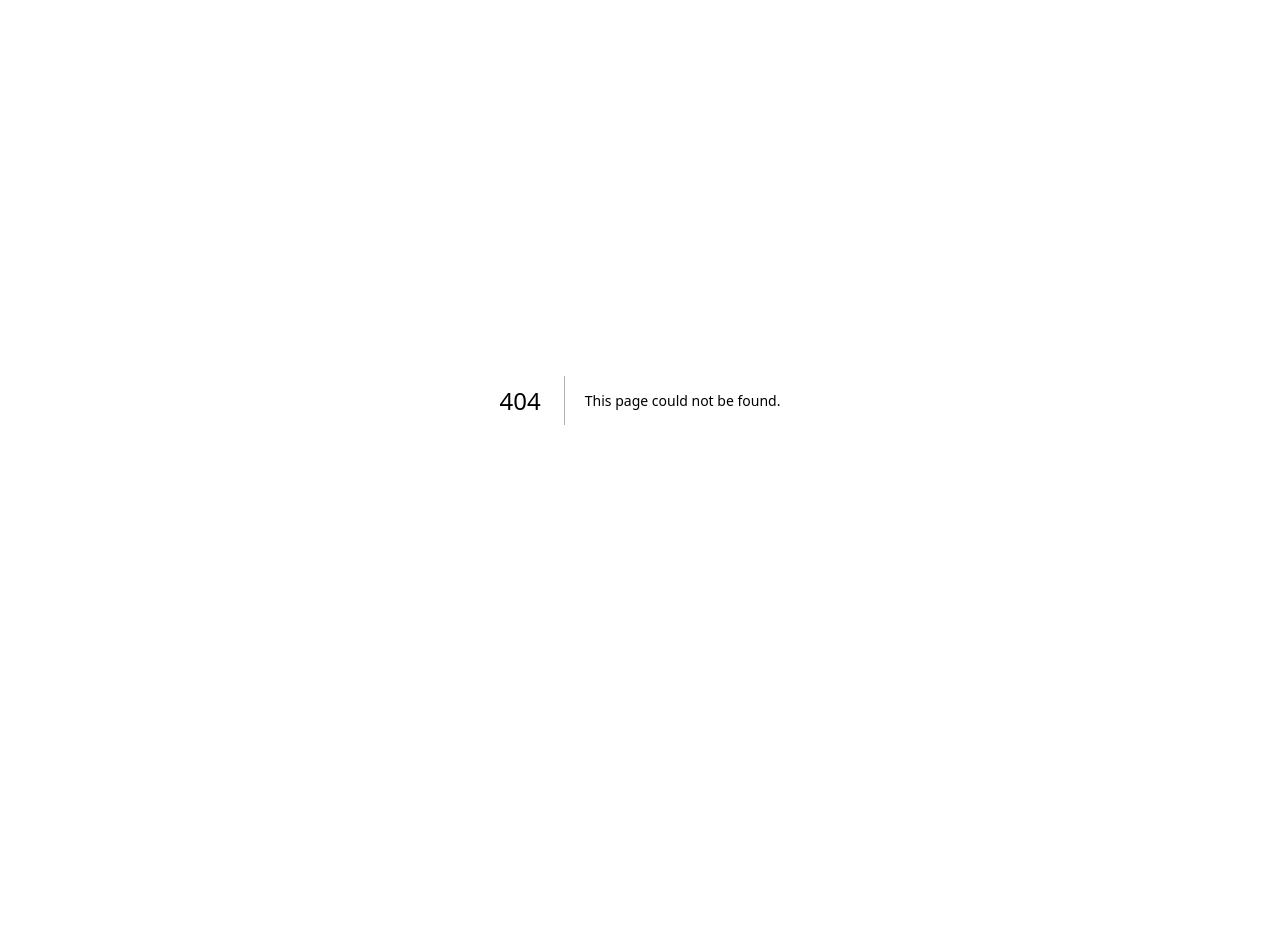
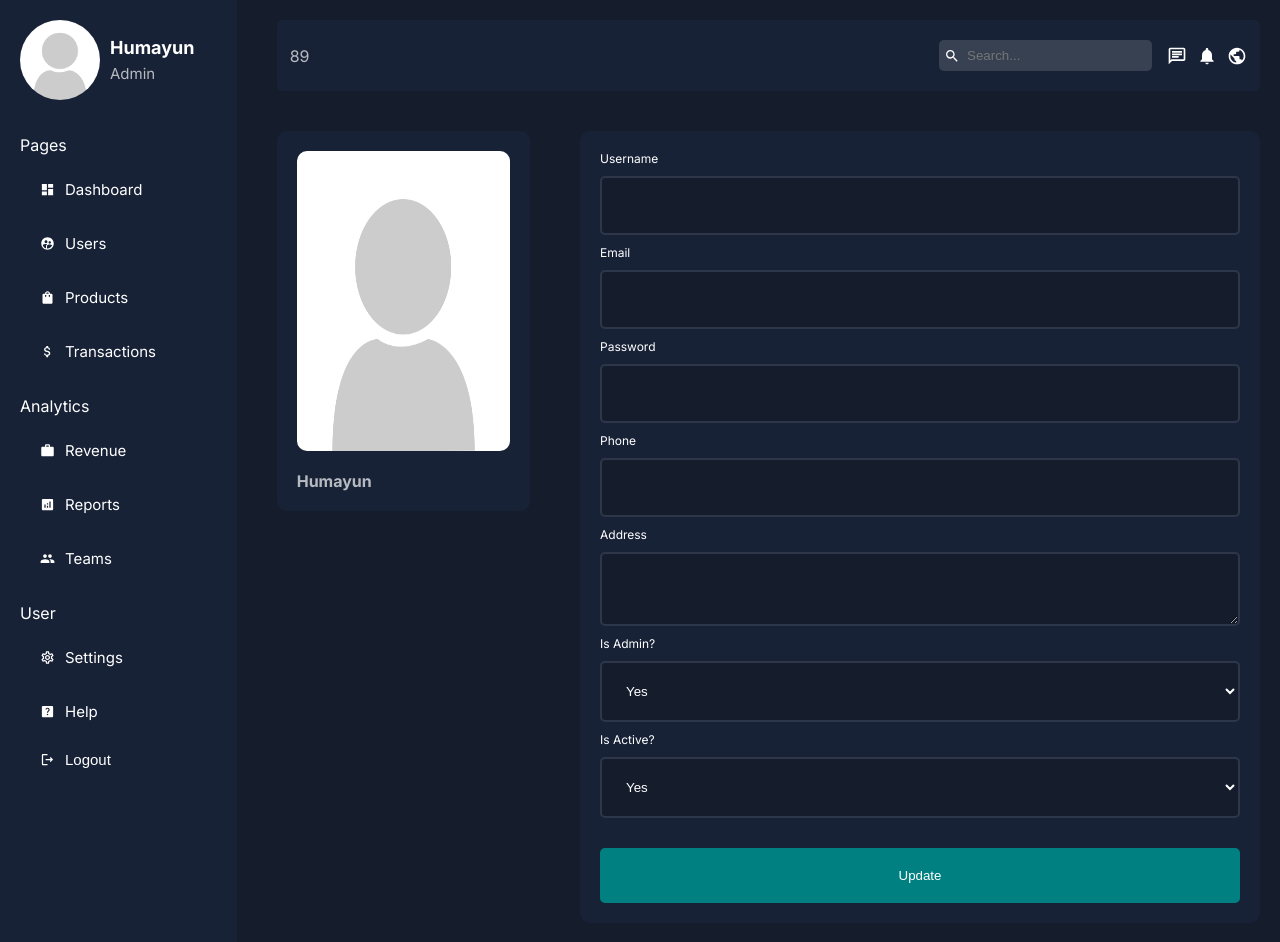
Before and after one commit to devhumayun/Nextjs-Dashboard, a Next.js app: page /dashboard/users/89 in a window 1280 px wide. Before the commit this address had no page. Before the commit the page ends 800 px from the top, so only its background shows below. Built offline with nearby package versions, Linux system fonts and the light colour scheme.

Commit message:
single user page design

```diff
--- a/app/dashboard/products/page.js
+++ b/app/dashboard/products/page.js
@@ -50,7 +50,10 @@ const ProductPage = () => {
             <td>12</td>
             <td>
               <div className={styles.actionBtn}>
-                <Link href={"#"} className={styles.viewBtn}>
+                <Link
+                  href={`/dashboard/products/6546879gh`}
+                  className={styles.viewBtn}
+                >
                   <GoEye />
                 </Link>
                 <button className={styles.deleteBtn}>
--- /dev/null
+++ b/app/dashboard/users/[id]/page.js
@@ -0,0 +1,45 @@
+import styles from "@/app/ui/user/singleUser.module.css";
+import Image from "next/image";
+
+const SingleUserPage = async ({ params }) => {
+  const { id } = params;
+
+  return (
+    <div className={styles.container}>
+      <div className={styles.infoContainer}>
+        <div className={styles.imgContainer}>
+          <Image src="/noavatar.png" alt="" fill />
+        </div>
+        Humayun
+      </div>
+      <div className={styles.formContainer}>
+        <form className={styles.form}>
+          <input type="hidden" name="id" />
+          <label>Username</label>
+          <input type="text" name="username" />
+          <label>Email</label>
+          <input type="email" name="email" />
+          <label>Password</label>
+          <input type="password" name="password" />
+          <label>Phone</label>
+          <input type="text" name="phone" />
+          <label>Address</label>
+          <textarea type="text" name="address" />
+          <label>Is Admin?</label>
+          <select name="isAdmin" id="isAdmin">
+            <option value={true}>Yes</option>
+            <option value={false}>No</option>
+          </select>
+          <label>Is Active?</label>
+          <select name="isActive" id="isActive">
+            <option value={true}>Yes</option>
+            <option value={false}>No</option>
+          </select>
+          <button>Update</button>
+        </form>
+      </div>
+    </div>
+  );
+};
+
+export default SingleUserPage;
--- a/app/dashboard/users/page.js
+++ b/app/dashboard/users/page.js
@@ -51,7 +51,7 @@ const UserPage = () => {
             <td>Active</td>
             <td>
               <div className={styles.actionBtn}>
-                <Link href={"#"} className={styles.viewBtn}>
+                <Link href={"/dashboard/users/89"} className={styles.viewBtn}>
                   <GoEye />
                 </Link>
                 <button className={styles.deleteBtn}>
--- /dev/null
+++ b/app/ui/product/singleProduct.module.css
@@ -0,0 +1,61 @@
+.container {
+  background-color: var(--bgSoft);
+  padding: 20px;
+  border-radius: 10px;
+  margin-top: 20px;
+}
+
+.top {
+  display: flex;
+  align-items: center;
+  justify-content: space-between;
+}
+
+.addButton {
+  padding: 10px;
+  background-color: #5d57c9;
+  color: var(--text);
+  border: none;
+  border-radius: 5px;
+  cursor: pointer;
+}
+
+.table {
+  width: 100%;
+}
+
+.table td {
+  padding: 10px;
+}
+
+.product {
+  display: flex;
+  align-items: center;
+  gap: 10px;
+}
+
+.productImage {
+  border-radius: 50%;
+  object-fit: cover;
+}
+
+.buttons {
+  display: flex;
+  gap: 10px;
+}
+
+.button {
+  padding: 5px 10px;
+  border-radius: 5px;
+  color: var(--text);
+  border: none;
+  cursor: pointer;
+}
+
+.view {
+  background-color: teal;
+}
+
+.delete {
+  background-color: crimson;
+}
--- /dev/null
+++ b/app/ui/user/singleUser.module.css
@@ -0,0 +1,62 @@
+.container {
+  display: flex;
+  gap: 50px;
+  margin-top: 20px;
+}
+
+.infoContainer {
+  flex: 1;
+  background-color: var(--bgSoft);
+  padding: 20px;
+  border-radius: 10px;
+  font-weight: bold;
+  color: var(--textSoft);
+  height: max-content;
+}
+
+.imgContainer {
+  width: 100%;
+  height: 300px;
+  position: relative;
+  border-radius: 10px;
+  overflow: hidden;
+  margin-bottom: 20px;
+}
+
+.formContainer {
+  flex: 3;
+  background-color: var(--bgSoft);
+  padding: 20px;
+  border-radius: 10px;
+}
+
+.form {
+  display: flex;
+  flex-direction: column;
+}
+
+.form input,
+.form textarea,
+.form select {
+  padding: 20px;
+  border: 2px solid #2e374a;
+  border-radius: 5px;
+  background-color: var(--bg);
+  color: var(--text);
+  margin: 10px 0px;
+}
+
+.form label {
+  font-size: 12px;
+}
+
+.form button {
+  width: 100%;
+  padding: 20px;
+  background-color: teal;
+  color: var(--text);
+  border: none;
+  border-radius: 5px;
+  cursor: pointer;
+  margin-top: 20px;
+}
--- a/package.json
+++ b/package.json
@@ -9,6 +9,7 @@
     "lint": "next lint"
   },
   "dependencies": {
+    "mongoose": "^8.3.2",
     "next": "14.2.2",
     "react": "^18",
     "react-dom": "^18",
```
Also changed, not shown: app/dashboard/products/[id]/page.js (added, +40 -0 lines), 1 other file (tests, documents, lock files or other folders).
